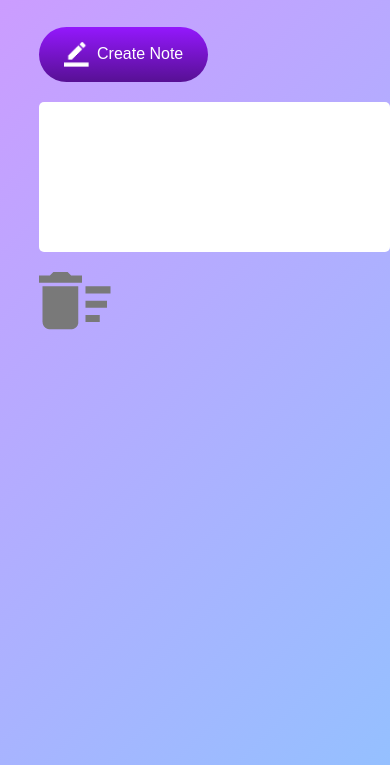
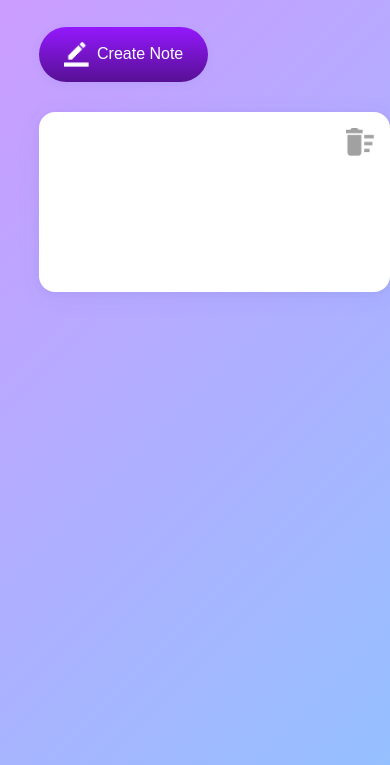
Before and after one commit to Dabeey/Notes-App, a plain HTML site: page index.html in a window 390 px wide. Both pictures are taken after a click on the button "Create Note". Shown: the part 79-844 px from the top of the page. Drawn offline with Linux system fonts and the light colour scheme.

Commit message:
Refactor note retrieval and enhance styling for notes and input boxes

```diff
--- a/script.js
+++ b/script.js
@@ -42,11 +42,8 @@ showNotes = () => {
     notesContainer.innerHTML = '';
     const saved = localStorage.getItem('notes');
     if (saved) {
-        const tempDiv = document.createElement('div');
-        tempDiv.innerHTML = saved;
-        tempDiv.querySelectorAll('.note').forEach(noteDiv => {
-            createNote(noteDiv.querySelector('.input-box').innerHTML);
-        });
+        const notes = JSON.parse(saved);
+        notes.forEach(content => createNote(content));
     }
 }
 
--- a/style.css
+++ b/style.css
@@ -45,7 +45,7 @@
 
 }
 
-.input-box{
+/* .input-box{
     position: relative;
     width: 100%;
     max-width: 500px;
@@ -57,7 +57,7 @@
     margin: 20px 0;
     outline: none;
 
-}
+} */
 
 .input-box img{
     width: 25px;
@@ -66,3 +66,105 @@
     right: 15px;
     cursor: pointer;
 }
+
+
+/* ...existing code... */
+
+.notes-container {
+    display: flex;
+    flex-wrap: wrap;
+    gap: 24px;
+    margin-top: 30px;
+}
+
+.note {
+    background: #fff;
+    border-radius: 16px;
+    box-shadow: 0 4px 24px rgba(80, 80, 180, 0.08), 0 1.5px 6px rgba(80,80,180,0.06);
+    padding: 0;
+    position: relative;
+    width: 320px;
+    min-height: 180px;
+    transition: box-shadow 0.2s;
+    display: flex;
+    flex-direction: column;
+}
+
+.note:hover {
+    box-shadow: 0 8px 32px rgba(80, 80, 180, 0.16), 0 3px 12px rgba(80,80,180,0.12);
+}
+
+.input-box {
+    background: transparent;
+    border: none;
+    border-radius: 0;
+    color: #222;
+    padding: 24px 48px 24px 24px;
+    margin: 0;
+    min-height: 120px;
+    font-size: 1.1rem;
+    outline: none;
+    resize: none;
+    box-shadow: none;
+    transition: background 0.2s;
+    word-break: break-word;
+}
+
+.input-box:focus {
+    background: #f5f7ff;
+}
+
+.note img {
+    width: 28px;
+    height: 28px;
+    position: absolute;
+    top: 16px;
+    right: 16px;
+    cursor: pointer;
+    opacity: 0.7;
+    transition: opacity 0.2s, transform 0.2s;
+    z-index: 2;
+}
+
+.note img:hover {
+    opacity: 1;
+    transform: scale(1.1) rotate(-10deg);
+}
+
+.create-btn {
+    background: linear-gradient(90deg, #7f53ac 0%, #647dee 100%);
+    color: #fff;
+    border: none;
+    border-radius: 32px;
+    padding: 14px 32px;
+    font-size: 1.1rem;
+    font-weight: 500;
+    box-shadow: 0 2px 8px rgba(100, 125, 222, 0.12);
+    transition: background 0.2s, box-shadow 0.2s;
+    margin-bottom: 24px;
+}
+
+.create-btn:hover {
+    background: linear-gradient(90deg, #647dee 0%, #7f53ac 100%);
+    box-shadow: 0 4px 16px rgba(100, 125, 222, 0.18);
+}
+
+::-webkit-scrollbar {
+    width: 8px;
+    background: #e7e7ff;
+}
+::-webkit-scrollbar-thumb {
+    background: #bdbdfc;
+    border-radius: 8px;
+}
+
+@media (max-width: 700px) {
+    .notes-container {
+        flex-direction: column;
+        gap: 16px;
+    }
+    .note {
+        width: 100%;
+        min-width: 0;
+    }
+}
```
